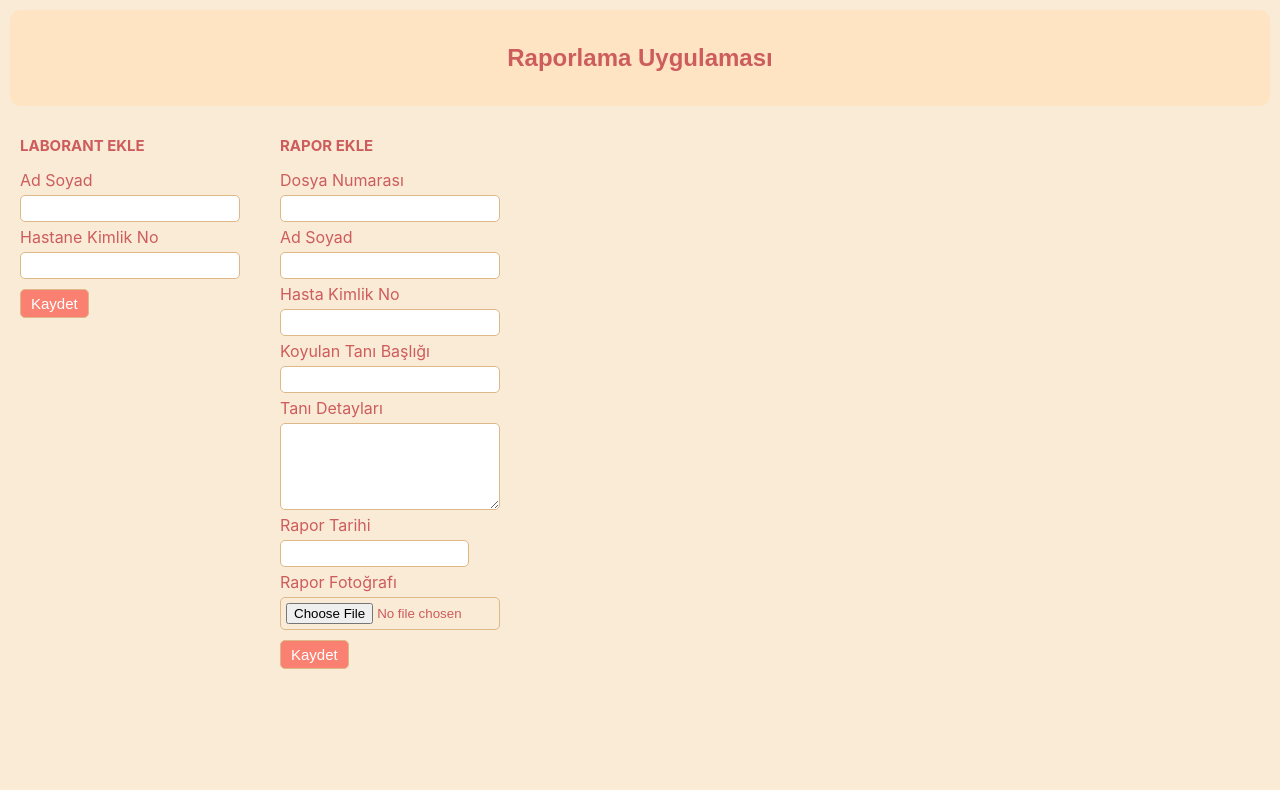
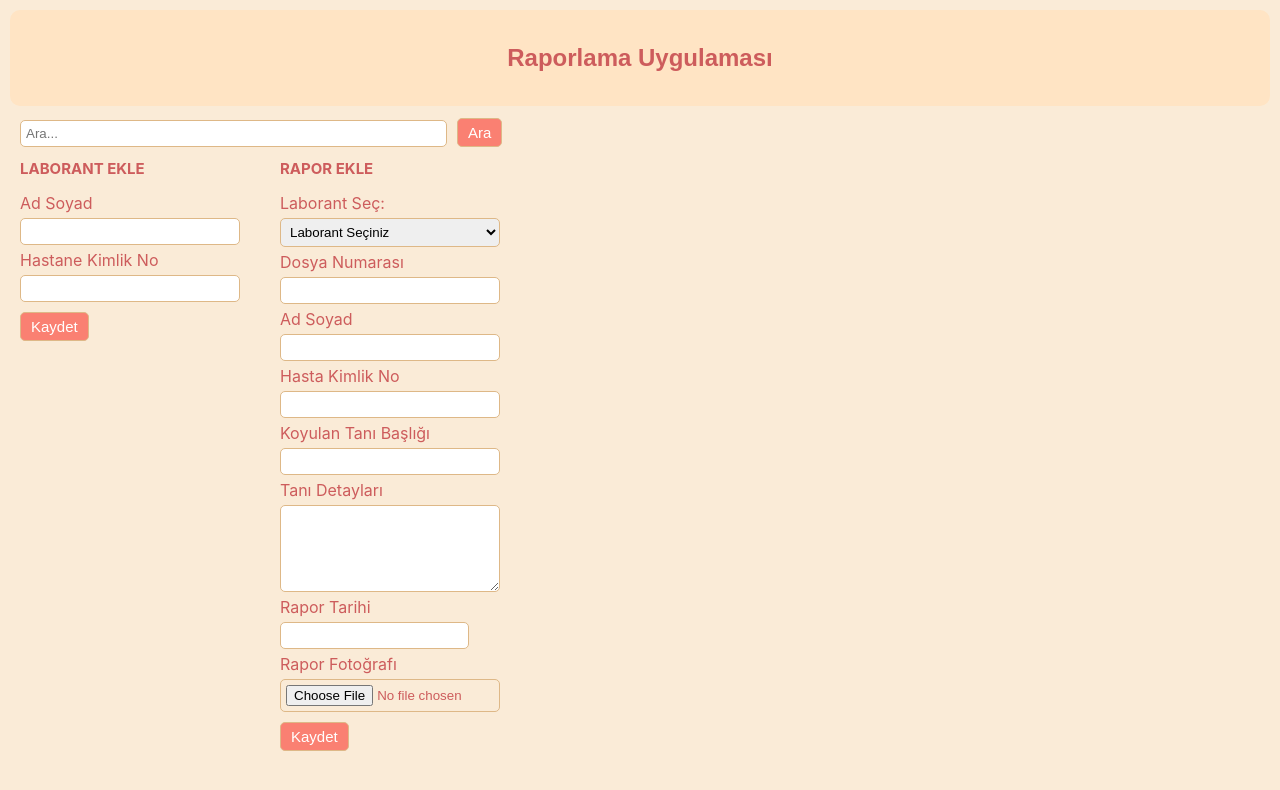
Before and after one commit to SKRNPC/labo-app, a React (Create React App) app: page / in a window 1280 px wide. Shown: the top 790 px of the page. Built offline with nearby package versions, Linux system fonts and the light colour scheme.

Commit message:
Rapor forma eklenen laborantların seçilebildiği bir input eklendi

```diff
--- a/src/App.css
+++ b/src/App.css
@@ -18,12 +18,16 @@ body{
 .main-div{
   display: flex;
 }
+.sidebar-div{
+  display: flex;
+}
 .rapor-div{
   display: flex;
   flex-direction: row;
 }
 .laboCreate{
   margin: 20px;
+  margin-top: 5px;
   color: indianred;
   width: 220px;
 }
@@ -139,3 +143,15 @@ body{
   margin-top: 5px;
   margin-bottom: 6px;
 }
+.search-input{
+  padding: 5px;
+  border: 1px solid burlywood;
+  border-radius: 5px;
+  margin-left: 20px;
+  margin-right: 10px;
+  width: 415px;
+}
+.search-button{
+  margin-bottom: 2px;
+  margin-top: 2px;
+}
--- a/src/Components/MainFormController.js
+++ b/src/Components/MainFormController.js
@@ -1,15 +1,13 @@
 import RaporForm from "./RaporForm";
 import RaporList from "./RaporList";
 
+
 function MainFormController() {
-
-
   return (
     <div className="rapor-div">
-      <RaporForm />
-      <RaporList
-
-      />
+      {/* <RaporForm />
+      */}
+      <RaporList />
     </div>
   );
 }
--- a/src/Components/RaporForm.js
+++ b/src/Components/RaporForm.js
@@ -5,7 +5,8 @@ import { useContext } from "react";
 import FormsContext from "../context/Form";
 
 function RaporForm({ input, raporFormUpdate, onUpdate }) {
-  const { createRapor } = useContext(FormsContext);
+  const { laborants,createRapor  } = useContext(FormsContext);
+
   const [dosyaNo, setDosyaNo] = useState(input ? input.dosyaNo : "");
   const [hastaIsim, setHastaIsim] = useState(input ? input.hastaIsim : "");
   const [hastaKimlik, setHastaKimlik] = useState(
@@ -19,6 +20,13 @@ function RaporForm({ input, raporFormUpdate, onUpdate }) {
   const [selectedFile, setSelectedFile] = useState(
     input ? input.selectedFile : ""
   );
+  const [selectedLaborant, setSelectedLaborant] = useState(
+    input ? input.selectedLaborant : ""
+  );
+
+  const handleLaborantChange = (event) => {
+    setSelectedLaborant(event.target.value);
+  };
 
   const handleChange = (event) => {
     setDosyaNo(event.target.value);
@@ -47,6 +55,7 @@ function RaporForm({ input, raporFormUpdate, onUpdate }) {
     if (raporFormUpdate) {
       onUpdate(
         input.id,
+        selectedLaborant,
         dosyaNo,
         hastaIsim,
         hastaKimlik,
@@ -66,6 +75,7 @@ function RaporForm({ input, raporFormUpdate, onUpdate }) {
       //   selectedFile
       // );
       createRapor(
+        selectedLaborant,
         dosyaNo,
         hastaIsim,
         hastaKimlik,
@@ -75,7 +85,7 @@ function RaporForm({ input, raporFormUpdate, onUpdate }) {
         selectedFile
       );
     }
-
+    setSelectedLaborant("");
     setDosyaNo("");
     setHastaIsim("");
     setHastaKimlik("");
@@ -91,6 +101,21 @@ function RaporForm({ input, raporFormUpdate, onUpdate }) {
         <div className="rapor-update">
           <h1 className="title-labo">Raporu Güncelle</h1>
           <form className="labForm">
+            <label className="labo-label">Laborant Seç:</label>
+            <select
+              value={selectedLaborant}
+              onChange={handleLaborantChange}
+              className="labo-input"
+            >
+              <option value="" disabled>
+                Laborant Seçiniz
+              </option>
+              {laborants.map((laborant) => (
+                <option key={laborant.id} value={laborant.isim}>
+                  {laborant.isim}
+                </option>
+              ))}
+            </select>
             <label className="labo-label">Dosya Numarası</label>
             <input
               value={dosyaNo}
@@ -164,6 +189,21 @@ function RaporForm({ input, raporFormUpdate, onUpdate }) {
         <div className="laboCreate">
           <h1 className="title-labo">RAPOR EKLE</h1>
           <form className="labForm">
+            <label className="labo-label">Laborant Seç:</label>
+            <select
+              value={selectedLaborant}
+              onChange={handleLaborantChange}
+              className="labo-input"
+            >
+              <option value="" disabled>
+                Laborant Seçiniz
+              </option>
+              {laborants.map((laborant) => (
+                <option key={laborant.id} value={laborant.isim}>
+                  {laborant.isim}
+                </option>
+              ))}
+            </select>
             <label className="labo-label">Dosya Numarası</label>
             <input
               value={dosyaNo}
--- a/src/Components/RaporShow.js
+++ b/src/Components/RaporShow.js
@@ -3,7 +3,7 @@ import RaporForm from "./RaporForm";
 import { useContext } from "react";
 import FormsContext from "../context/Form";
 
-function RaporShow({ input}) {
+function RaporShow({ input }) {
   const { deleteRaporById, editRaporById } = useContext(FormsContext);
   const [showEdit, setShowEdit] = useState(false);
   const handleDeleteClick = () => {
@@ -15,6 +15,7 @@ function RaporShow({ input}) {
   };
   const handleSubmit = (
     id,
+    updatedSelectedLaborant,
     updatedDosyaNo,
     updatedHastaIsim,
     updatedHastaKimlik,
@@ -36,6 +37,7 @@ function RaporShow({ input}) {
     // );
     editRaporById(
       id,
+      updatedSelectedLaborant,
       updatedDosyaNo,
       updatedHastaIsim,
       updatedHastaKimlik,
@@ -57,7 +59,12 @@ function RaporShow({ input}) {
       ) : (
         <div>
           <h3 className="isim-show">{input.hastaIsim}</h3>
-          <p className="isim-show">{input.hastaTani}</p>
+          <p className="isim-show">
+            <strong>Laborant:</strong> {input.selectedLaborant}
+          </p>
+          <p className="isim-show">
+            <strong>Tanı:</strong> {input.hastaTani}
+          </p>
           <div>
             <button className="button-sil" onClick={handleDeleteClick}>
               Sil
--- /dev/null
+++ b/src/Components/SearchBar.js
@@ -0,0 +1,25 @@
+import React, { useState } from "react";
+
+function SearchBar({ onSearch }) {
+  const [searchTerm, setSearchTerm] = useState("");
+
+  const handleSearch = () => {
+    // Arama işlemlerini gerçekleştirin ve onSearch fonksiyonunu çağırın
+    onSearch(searchTerm);
+  };
+
+  return (
+    <div>
+      <input
+        className="search-input"
+        type="text"
+        placeholder="Ara..."
+        value={searchTerm}
+        onChange={(e) => setSearchTerm(e.target.value)}
+      />
+      <button className="labo-button search-button" onClick={handleSearch}>Ara</button>
+    </div>
+  );
+}
+
+export default SearchBar;
--- a/src/Components/SideBar.js
+++ b/src/Components/SideBar.js
@@ -1,16 +1,24 @@
 import LaborantForm from "./LaborantForm";
 import LaborantList from "./LaborantList";
-
-
+import SearchBar from "./SearchBar";
+import RaporForm from "./RaporForm";
 
 function SideBar() {
-
-
-
   return (
     <div>
-      <LaborantForm/>
-      <LaborantList />
+      <div>
+        <SearchBar />
+      </div>
+
+      <div className="sidebar-div">
+        <div>
+          <LaborantForm />
+          <LaborantList />
+        </div>
+        <div>
+          <RaporForm />
+        </div>
+      </div>
     </div>
   );
 }
--- a/src/context/Form.js
+++ b/src/context/Form.js
@@ -37,11 +37,12 @@ function Provider({ children }) {
   };
   const [raporlar, setRaporlar] = useState([]);
   const createRapor = (
+    selectedLaborant,
     dosyaNo,
     hastaIsim,
     hastaKimlik,
     hastaTani,
-    TaniDetay,
+    taniDetay,
     selectedDate,
     selectedFile
   ) => {
@@ -49,11 +50,12 @@ function Provider({ children }) {
       ...raporlar,
       {
         id: Math.round(Math.random() * 999999),
+        selectedLaborant,
         dosyaNo,
         hastaIsim,
         hastaKimlik,
         hastaTani,
-        TaniDetay,
+        taniDetay,
         selectedDate,
         selectedFile,
       },
@@ -68,6 +70,7 @@ function Provider({ children }) {
   };
   const editRaporById = (
     id,
+    updatedSelectedLaborant,
     updatedDosyaNo,
     updatedHastaIsim,
     updatedHastaKimlik,
@@ -80,6 +83,7 @@ function Provider({ children }) {
       if (input.id === id) {
         return {
           id,
+          selectedLaborant: updatedSelectedLaborant,
           dosyaNo: updatedDosyaNo,
           hastaIsim: updatedHastaIsim,
           hastaKimlik: updatedHastaKimlik,
@@ -101,11 +105,14 @@ function Provider({ children }) {
     raporlar,
     createRapor,
     deleteRaporById,
-    editRaporById
-
+    editRaporById,
   };
 
-  return <FormsContext.Provider value={sharedValueAndMethods}>{children}</FormsContext.Provider>;
+  return (
+    <FormsContext.Provider value={sharedValueAndMethods}>
+      {children}
+    </FormsContext.Provider>
+  );
 }
 
 export { Provider };
```
Also changed, not shown: src/Components/RaporList.js (+1 -7 lines), src/index.js (+11 -11 lines).
